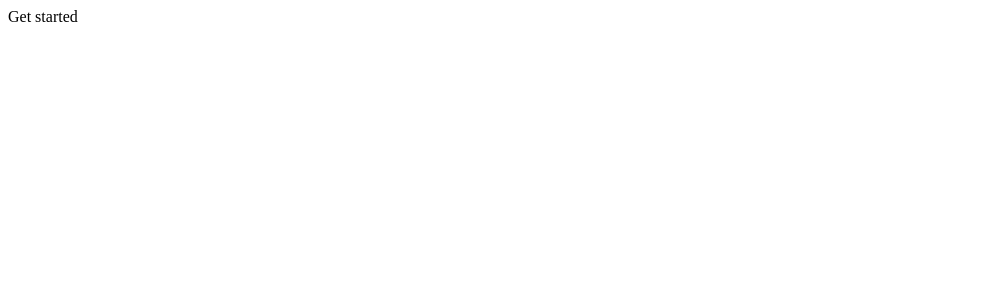
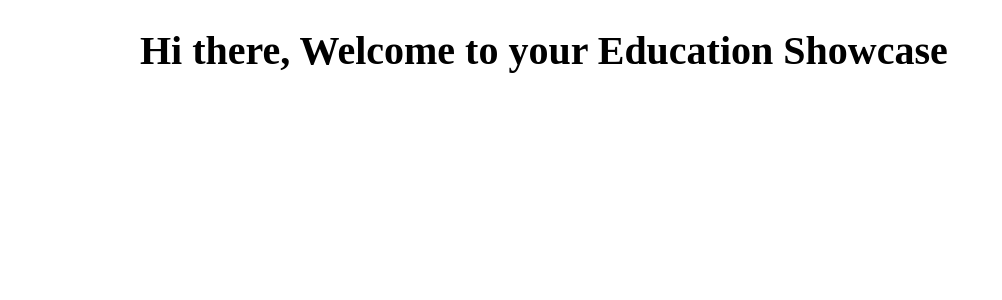
Before and after one commit to Semako123/showwcase, a Next.js app: page / in a window 1280 px wide. Shown: the top 300 px of the page, without its empty margins (0-1002 px from the left). Built offline with nearby package versions, Linux system fonts and the light colour scheme.

Commit message:
Set up project structure

```diff
--- a/src/app/layout.tsx
+++ b/src/app/layout.tsx
@@ -1,4 +1,5 @@
 import type { Metadata } from "next";
+import StyledComponentsRegistry from "./registry";
 
 export const metadata: Metadata = {
 	title: "Showwcase - Studentfolio",
@@ -12,7 +13,7 @@ export default function RootLayout({
 }) {
 	return (
 		<html lang="en">
-			<body>{children}</body>
+			<StyledComponentsRegistry>{children}</StyledComponentsRegistry>
 		</html>
 	);
 }
--- a/src/app/page.tsx
+++ b/src/app/page.tsx
@@ -1,3 +1,13 @@
-export default function Home() {
-	return <div>Get started</div>;
-}
+import { Container } from "@/components/styles/Container.styles";
+import { H1 } from "@/components/styles/Typography.styles";
+
+const Home = () => {
+	return (
+		<Container>
+			<H1>Hi there, Welcome to your Education Showcase</H1>
+			<p></p>
+		</Container>
+	);
+};
+
+export default Home;
--- /dev/null
+++ b/src/app/registry.tsx
@@ -0,0 +1,29 @@
+"use client";
+
+import React, { useState } from "react";
+import { useServerInsertedHTML } from "next/navigation";
+import { ServerStyleSheet, StyleSheetManager } from "styled-components";
+
+export default function StyledComponentsRegistry({
+	children,
+}: {
+	children: React.ReactNode;
+}) {
+	// Only create stylesheet once with lazy initial state
+	// x-ref: https://reactjs.org/docs/hooks-reference.html#lazy-initial-state
+	const [styledComponentsStyleSheet] = useState(() => new ServerStyleSheet());
+
+	useServerInsertedHTML(() => {
+		const styles = styledComponentsStyleSheet.getStyleElement();
+		styledComponentsStyleSheet.instance.clearTag();
+		return <>{styles}</>;
+	});
+
+	if (typeof window !== "undefined") return <>{children}</>;
+
+	return (
+		<StyleSheetManager sheet={styledComponentsStyleSheet.instance}>
+			{children}
+		</StyleSheetManager>
+	);
+}
--- /dev/null
+++ b/src/components/Aside.tsx
@@ -0,0 +1,5 @@
+const Aside = () => {
+	return <div>This is the aside</div>;
+};
+
+export default Aside;
--- /dev/null
+++ b/src/components/styles/Container.styles.ts
@@ -0,0 +1,7 @@
+"use client";
+import styled from "styled-components";
+
+export const Container = styled.div`
+	margin: auto;
+	width: 1000px;
+`;
--- /dev/null
+++ b/src/components/styles/Typography.styles.ts
@@ -0,0 +1,11 @@
+"use client";
+import styled from "styled-components";
+
+export const H1 = styled.h1`
+	font-size: 40px;
+	font-weight: 600;
+`;
+
+export const H5 = styled.h5`
+	font-size: 20px;
+`;
```
Also changed, not shown: src/app/dashboard/[id]/page.tsx (added, +10 -0 lines), src/app/dashboard/layout.tsx (added, +16 -0 lines), src/app/dashboard/page.tsx (added, +7 -0 lines), src/components/styles/Button.styles.ts (added), src/components/styles/Input.styles.ts (added).
